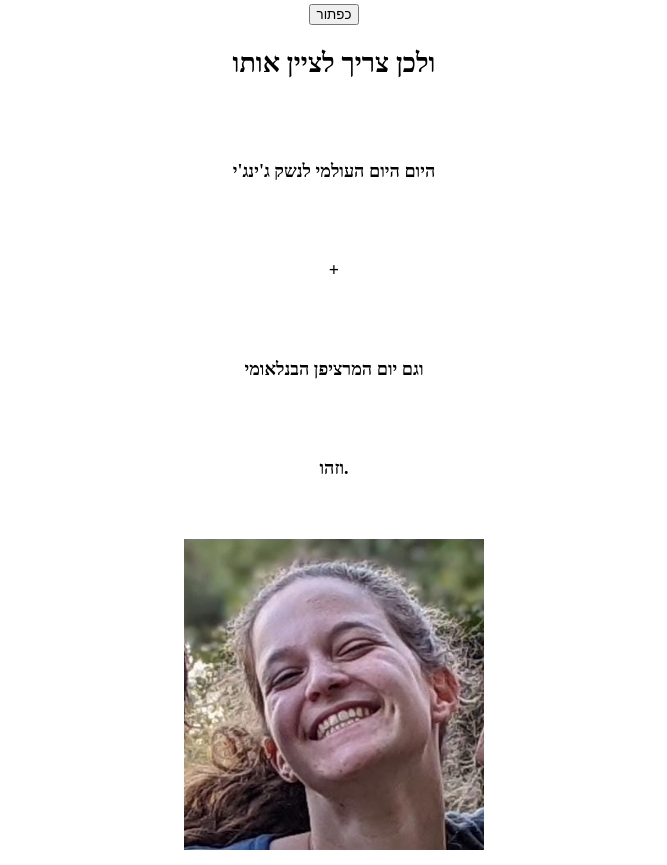
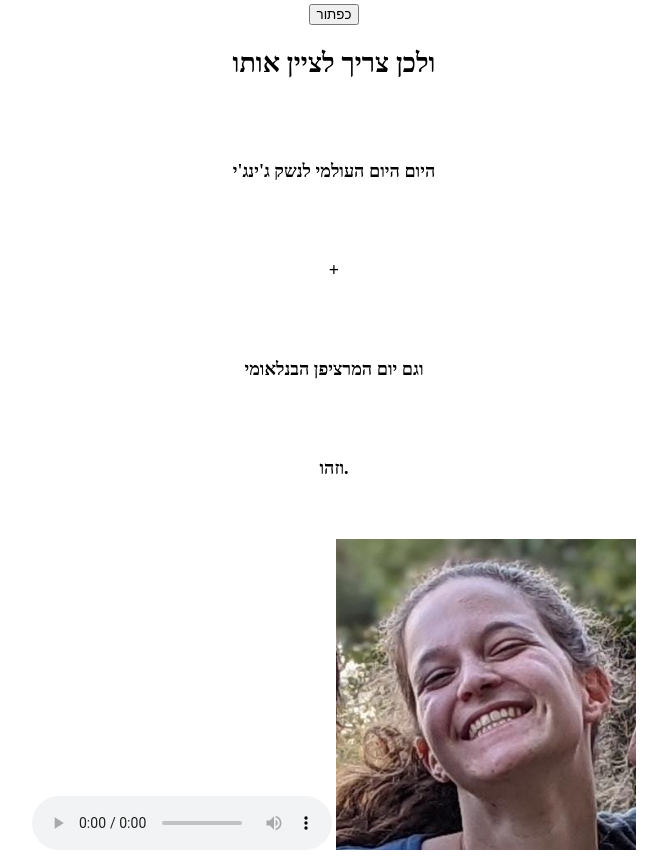
Before and after one commit to uthmans/ors_website_2, a plain HTML site: page index.html in a window 1280 px wide. Shown: the part 87-952 px from the top of the page, without its empty margins (306-973 px from the left). Drawn offline with Linux system fonts and the light colour scheme.

Commit message:
Update index.html

```diff
--- a/index.html
+++ b/index.html
@@ -24,7 +24,7 @@
     <br />
     <iframe src="good_for_you.mp3" allow="autoplay" id="audio" style="display: none"></iframe>
 
-    <audio id="player" autoplay loop>
+    <audio controls id="player" autoplay loop>
       <source src="good_for_you.mp3" type="audio/mp3">
     </audio>
 
```
